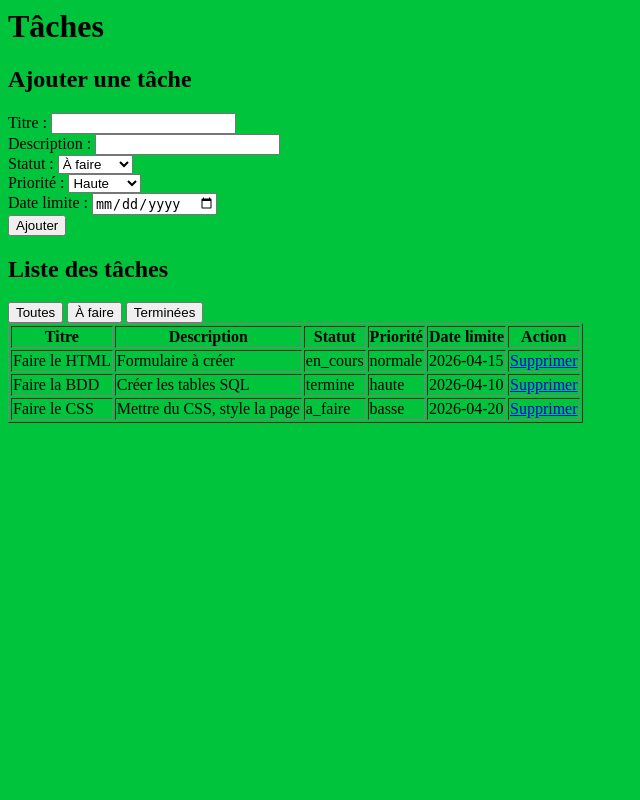
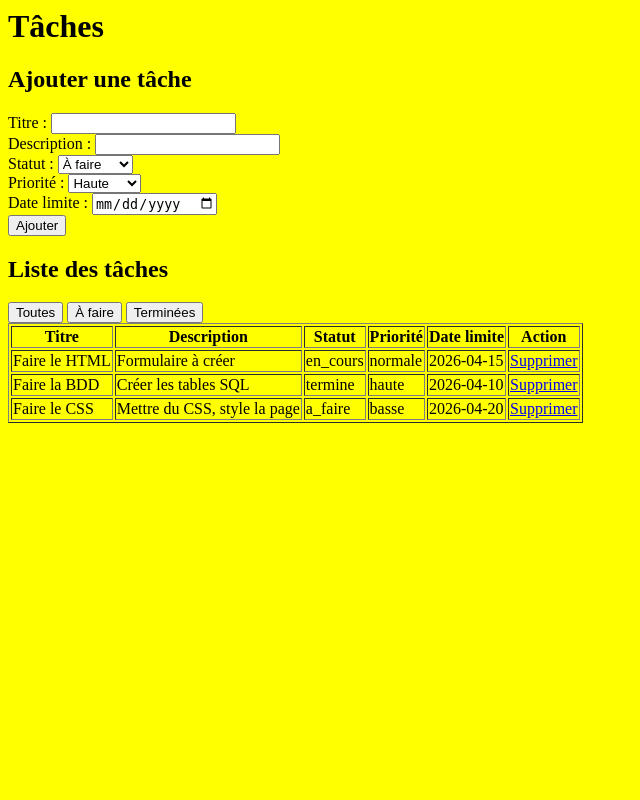
Before and after one commit to SamirZNI/ExamBDD, a PHP site: page / in a window 1280 px wide. Shown: the whole page, without its empty margins (0-640 px from the left). Run offline with PHP 8.4, Linux system fonts and the light colour scheme; data comes from the database, SQL or seed files in the repository.

Commit message:
couleur jaune css

```diff
--- a/css/style.css
+++ b/css/style.css
@@ -1,3 +1,3 @@
 body {
-    background-color: rgb(0, 196, 59);
+    background-color: yellow;
 }
```
